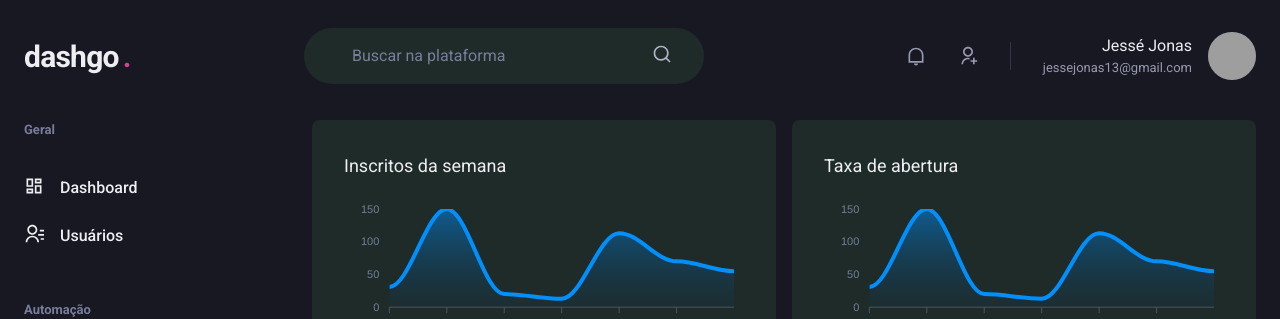
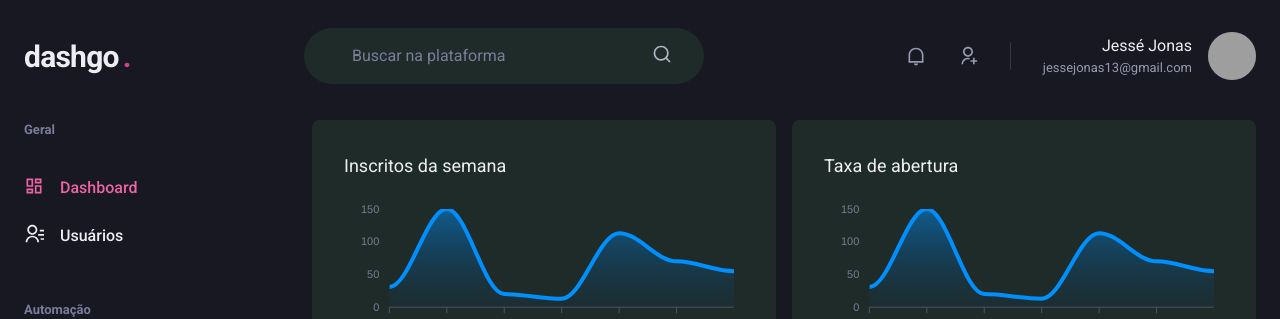
Before and after one commit to jessejonass/dashgo, a Next.js app: page /dashboard in a window 1280 px wide. Shown: the top 319 px of the page. Built offline with nearby package versions, Linux system fonts and the light colour scheme; grey boxes are pictures that could not be loaded.

Commit message:
feat: added active link component

```diff
--- /dev/null
+++ b/src/components/ActiveLink/ActiveLink.tsx
@@ -0,0 +1,36 @@
+import { FC, cloneElement } from "react";
+import { useRouter } from "next/router";
+import Link from "next/link";
+
+import { ActiveLinkProps } from "./types";
+
+const ActiveLink: FC<ActiveLinkProps> = ({
+  children,
+  shouldMatchExactHref = false,
+  ...rest
+}) => {
+  let isActive = false;
+  const { asPath } = useRouter();
+
+  if (shouldMatchExactHref && (asPath === rest.href || asPath === rest.as)) {
+    isActive = true;
+  }
+
+  if (
+    !shouldMatchExactHref &&
+    (asPath.startsWith(String(rest.href)) ||
+      asPath.startsWith(String(rest.as)))
+  ) {
+    isActive = true;
+  }
+
+  return (
+    <Link passHref {...rest}>
+      {cloneElement(children, {
+        color: isActive ? "pink.400" : "gray.50",
+      })}
+    </Link>
+  );
+};
+
+export default ActiveLink;
--- /dev/null
+++ b/src/components/ActiveLink/index.ts
@@ -0,0 +1,3 @@
+import ActiveLink from "./ActiveLink";
+
+export default ActiveLink;
--- /dev/null
+++ b/src/components/ActiveLink/types.ts
@@ -0,0 +1,7 @@
+import { ReactElement } from 'react';
+import { LinkProps } from 'next/link';
+
+export type ActiveLinkProps = LinkProps & {
+  children: ReactElement;
+  shouldMatchExactHref?: boolean;
+};
--- a/src/components/Sidebar/components/Link/Link.tsx
+++ b/src/components/Sidebar/components/Link/Link.tsx
@@ -1,19 +1,20 @@
 import { FC } from "react";
-import LinkNext from "next/link";
 import { Icon, Link as LinkChakra, Text } from "@chakra-ui/react";
 
 import { LinkProps } from "./types";
 
+import ActiveLink from "components/ActiveLink";
+
 const Link: FC<LinkProps> = ({ icon, children, href, ...rest }) => {
   return (
-    <LinkNext href={href} passHref>
+    <ActiveLink href={href} passHref>
       <LinkChakra display="flex" align="center" py="1" {...rest}>
         <Icon as={icon} fontSize="20" />
         <Text ml="4" fontWeight="medium">
           {children}
         </Text>
       </LinkChakra>
-    </LinkNext>
+    </ActiveLink>
   );
 };
 
```
